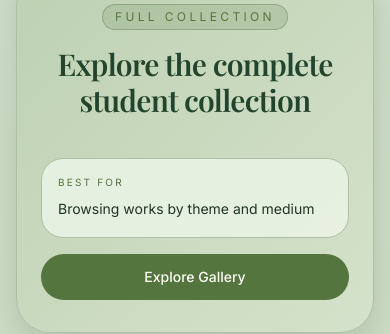
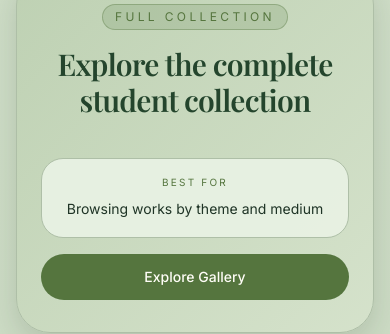
Before and after one commit to Kopi-Naparan1/Art-Exhibit, a Next.js app: page / in a window 390 px wide. Shown: the part 3732-4066 px from the top of the page. Built offline with nearby package versions, Linux system fonts and the light colour scheme; a web font is replaced by a local one.

Commit message:
feat: Improve text alignment and centering in Home component for better readability

```diff
--- a/src/app/page.js
+++ b/src/app/page.js
@@ -127,10 +127,10 @@ export default function Home() {
           <div className="grid gap-4 md:content-between">
             <div className="grid gap-3 sm:grid-cols-2">
               <div className="rounded-[22px] border border-[var(--border)] bg-[var(--paper-strong)] p-4">
-                <p className="text-[10px] tracking-[0.22em] text-[var(--gold)] uppercase">
+                <p className="text-center md:text-left text-[10px] tracking-[0.22em] text-[var(--gold)] uppercase">
                   Best For
                 </p>
-                <p className="mt-2 text-sm leading-relaxed text-[var(--foreground)]">
+                <p className="text-center md:text-left mt-2 text-sm leading-relaxed text-[var(--foreground)]">
                   Browsing works by theme and medium
                 </p>
               </div>
```
